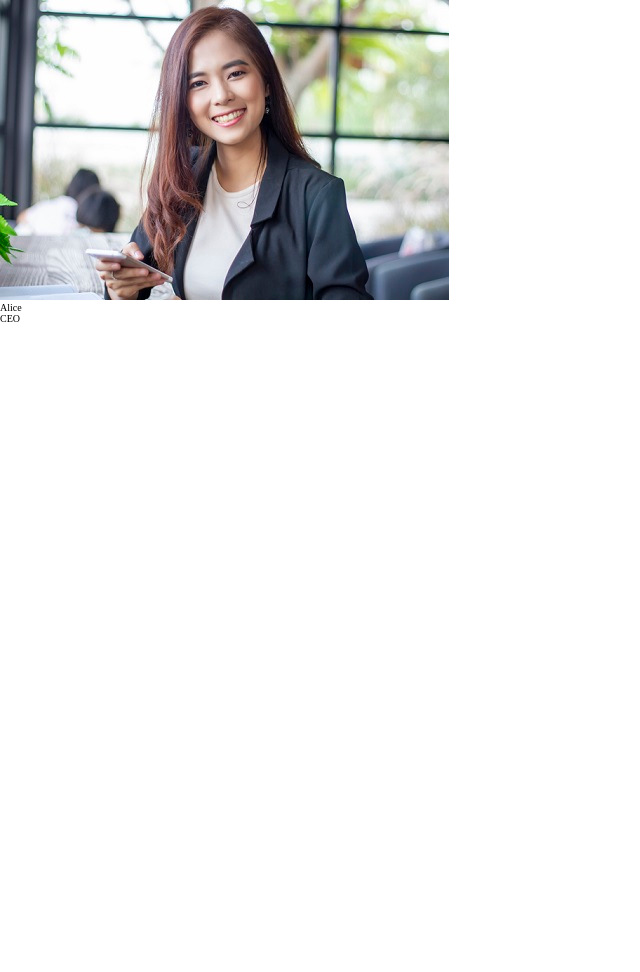
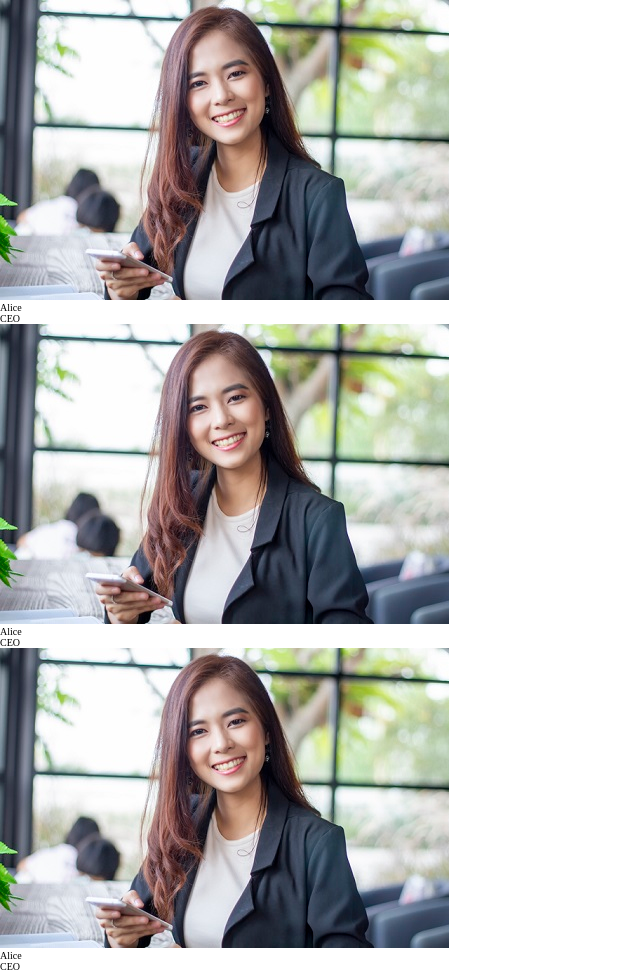
Before and after one commit to JAMAL-MOHAMED-JALDESA-2893/flex-personal_info_card, a plain HTML site: page index.html in a window 1280 px wide. Shown: the whole page, without its empty margins (0-640 px from the left). Before the commit the page ends 800 px from the top, so only its background shows below. Drawn offline with Linux system fonts and the light colour scheme.

Commit message:
add multiple cards

```diff
--- a/index.html
+++ b/index.html
@@ -9,6 +9,23 @@
 </head>
 <body>
    <main class="profile-cards">
+
+    <section class="profile-cards__card">
+        <img class="profile-cards__card--img" loading="lazy" src="/images/8.1.jpg" alt="profile image">
+        <div class="profile-cards__card--info">
+           <p class="profile-cards__card--info__name">Alice</p>
+           <p class="profile-cards__card--info__role">CEO</p>
+        </div>
+    </section>
+
+    <section class="profile-cards__card">
+        <img class="profile-cards__card--img" loading="lazy" src="/images/8.1.jpg" alt="profile image">
+        <div class="profile-cards__card--info">
+           <p class="profile-cards__card--info__name">Alice</p>
+           <p class="profile-cards__card--info__role">CEO</p>
+        </div>
+    </section>
+
     <section class="profile-cards__card">
         <img class="profile-cards__card--img" loading="lazy" src="/images/8.1.jpg" alt="profile image">
         <div class="profile-cards__card--info">
```
